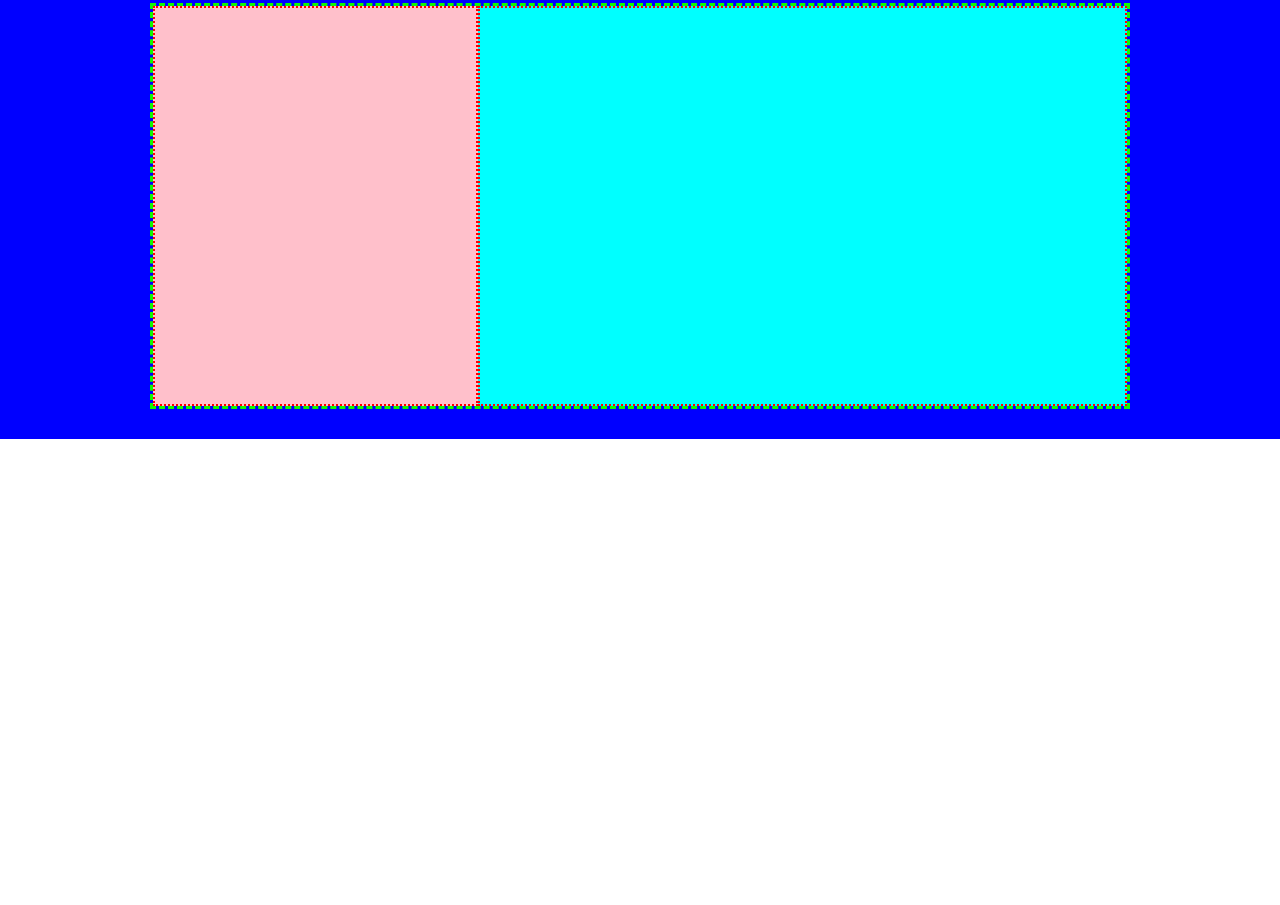
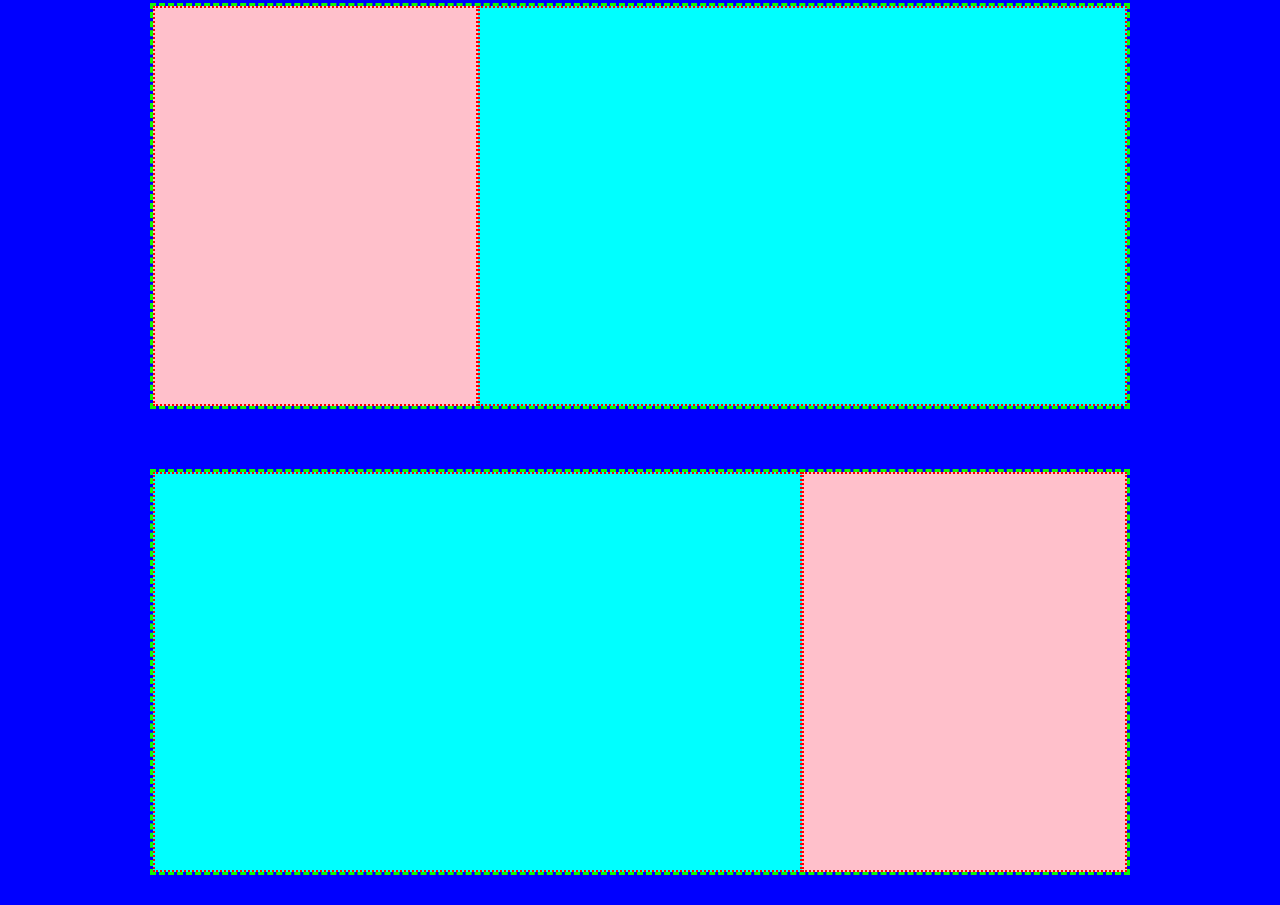
Before and after one commit to Michele-S2001/htmlcss-struttura-discord, a plain HTML site: page index.html in a window 1280 px wide. Shown: the part 1017-1922 px from the top of the page. Before the commit the page ends 1456 px from the top, so only its background shows below. Drawn offline with Linux system fonts and the light colour scheme.

Commit message:
Feat: fourth section layout

```diff
--- a/index.html
+++ b/index.html
@@ -53,6 +53,16 @@
                 </div>
             </div>
         </section>
+
+        <!-- FOURTH SECTION GOES HERE -->
+        <section class="section fourth-section">
+            <div class="container">
+                <div class="row">
+                    <div class="col col-8"></div>
+                    <div class="col col-4"></div>
+                </div>
+            </div>
+        </section>
     </main>
 
     <footer>
```
